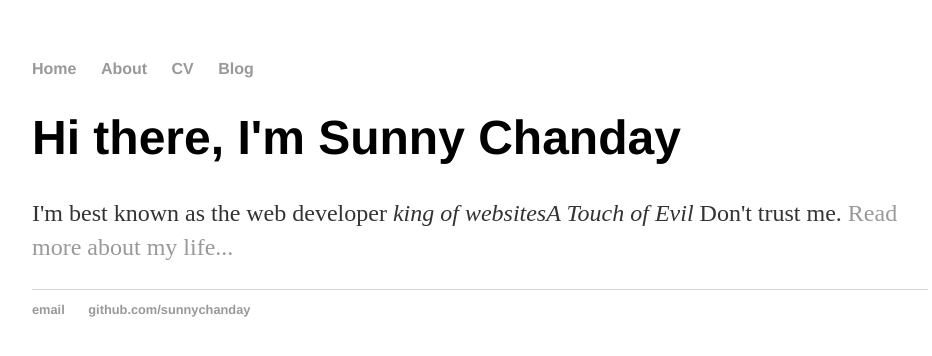
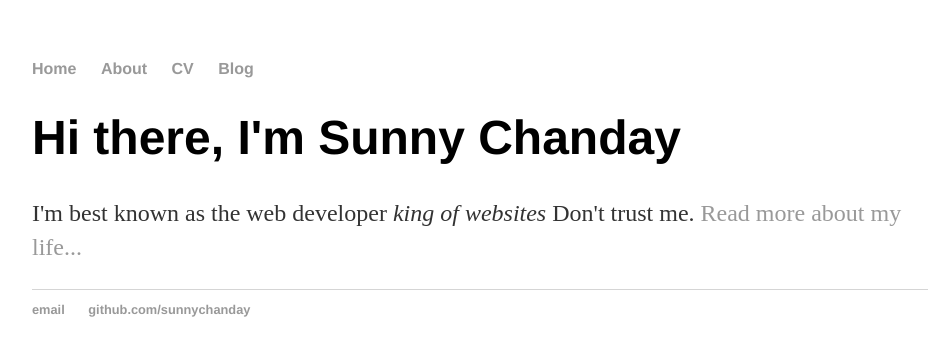
Before and after one commit to sunnychanday/website1.github.io, a Jekyll site: the page built from index.html, in a window 1280 px wide. Shown: the top 356 px of the page, without its empty margins (160-1092 px from the left). Built offline with Jekyll 4.4.1, drawn with Linux system fonts in a browser that asks for light colours.

Commit message:
Update index.html

```diff
--- a/index.html
+++ b/index.html
@@ -4,5 +4,5 @@ title: Sunny Chanday, Web Developer
 ---
     		<div class="blurb">
         		<h1>Hi there, I'm Sunny Chanday</h1>
-				<p>I'm best known as the web developer <em>king of websitesA Touch of Evil</em> Don't trust me. <a href="/about">Read more about my life...</a></p>
+				<p>I'm best known as the web developer <em>king of websites</em> Don't trust me. <a href="/about">Read more about my life...</a></p>
     		</div><!-- /.blurb -->
```
